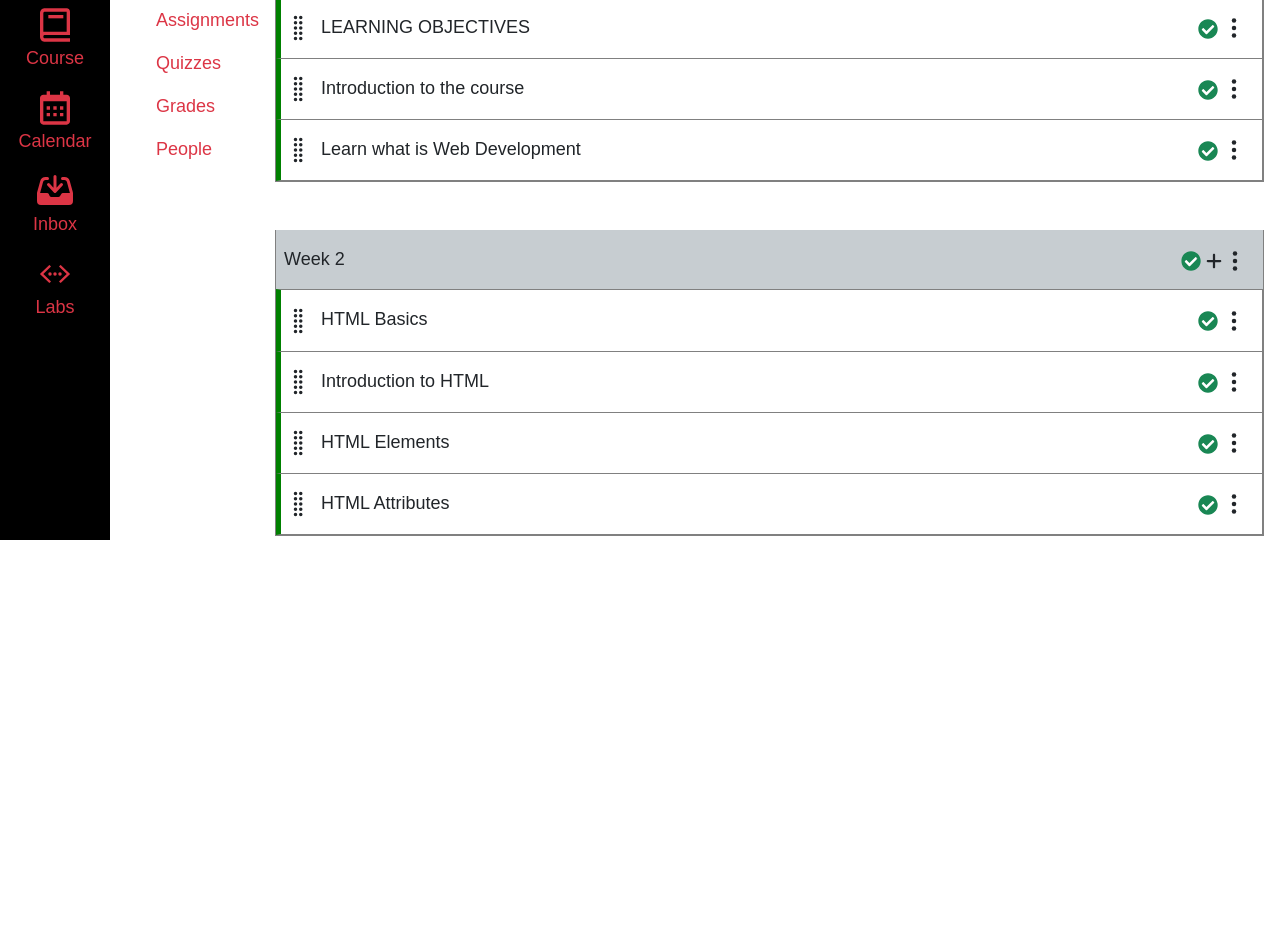
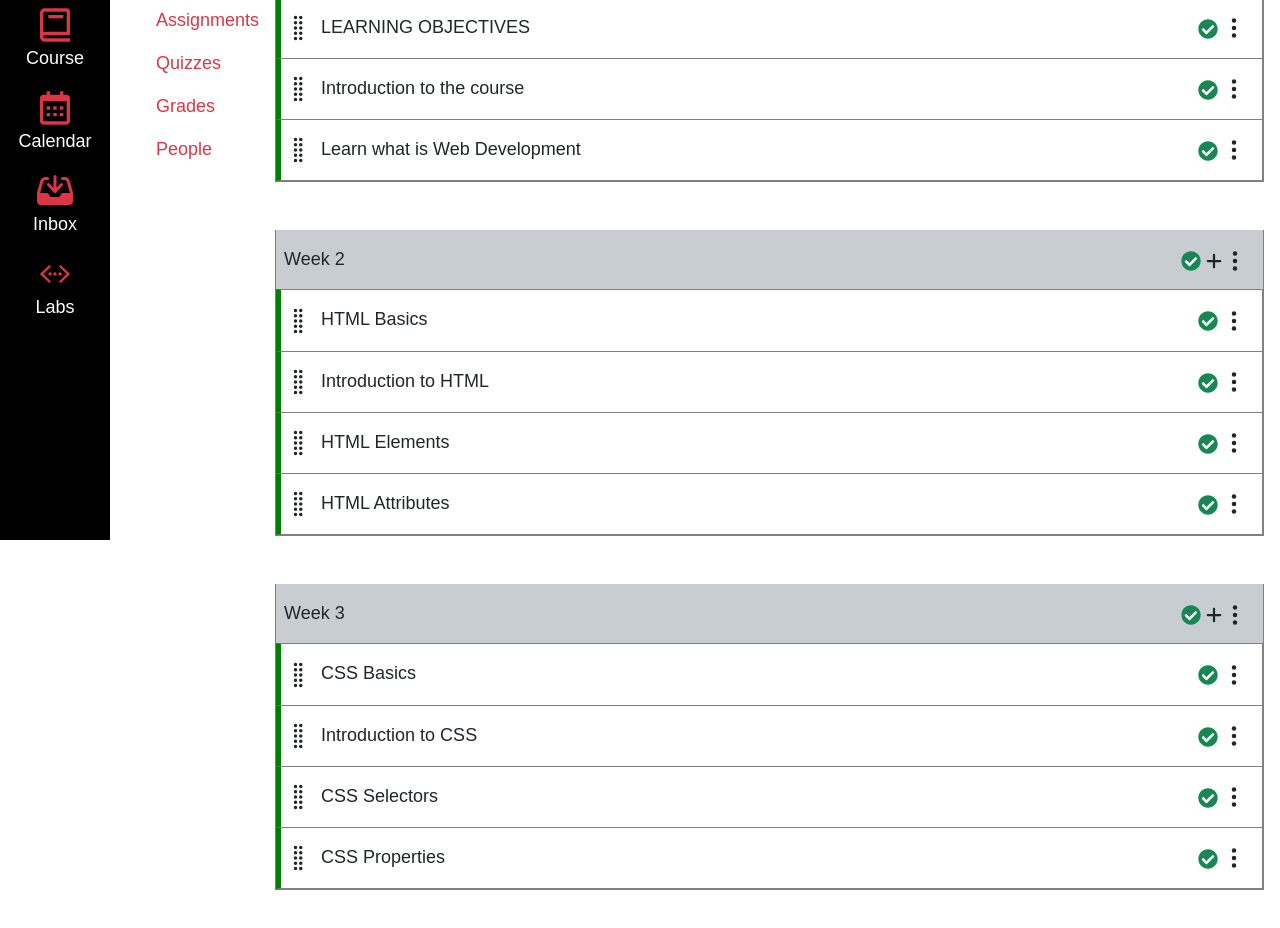
Before and after one commit to Andis-08/kambaz-nextjs-cs5610-fa25, a Next.js app: page /Courses/1234/Modules in a window 1280 px wide. Shown: the part 260-1188 px from the top of the page. Before the commit the page ends 860 px from the top, so only its background shows below. Built offline with nearby package versions, Linux system fonts and the light colour scheme.

Commit message:
Rubric edits

```diff
--- a/app/(Kambaz)/Courses/[cid]/Modules/ModulesControls.tsx
+++ b/app/(Kambaz)/Courses/[cid]/Modules/ModulesControls.tsx
@@ -7,6 +7,7 @@ import {
 } from "react-bootstrap";
 import { FaPlus } from "react-icons/fa6";
 import GreenCheckmark from "./GreenCheckmark";
+import { IoBanOutline } from "react-icons/io5";
 export default function ModulesControls() {
   return (
     <div id="wd-modules-controls" className="text-nowrap">
@@ -34,10 +35,10 @@ export default function ModulesControls() {
             <GreenCheckmark /> Publish modules only
           </DropdownItem>
           <DropdownItem id="wd-unpublish-all-modules-and-items">
-            <GreenCheckmark /> Unpublish all modules and items
+            <IoBanOutline /> Unpublish all modules and items
           </DropdownItem>
           <DropdownItem id="wd-unpublish-modules-only">
-            <GreenCheckmark /> Unpublish modules only
+            <IoBanOutline /> Unpublish modules only
           </DropdownItem>
         </DropdownMenu>
       </Dropdown>
--- a/app/(Kambaz)/Courses/[cid]/Modules/page.tsx
+++ b/app/(Kambaz)/Courses/[cid]/Modules/page.tsx
@@ -65,6 +65,33 @@ export default function Modules() {
             </ListGroup.Item>
           </ListGroup>
         </ListGroup.Item>
+        <ListGroup.Item className="wd-module p-0 mb-5 fs-5 border-gray">
+          <div className="wd-title p-3 ps-2 bg-secondary">
+            Week 3 <ModuleControlButtons />
+          </div>
+          <ListGroup className="wd-lessons rounded-0">
+            <ListGroup.Item className="wd-lesson p-3 ps-1">
+              <BsGripVertical className="me-2 fs-3" />
+              CSS Basics
+              <LessonControlButtons />
+            </ListGroup.Item>
+            <ListGroup.Item className="wd-lesson p-3 ps-1">
+              <BsGripVertical className="me-2 fs-3" />
+              Introduction to CSS
+              <LessonControlButtons />
+            </ListGroup.Item>
+            <ListGroup.Item className="wd-lesson p-3 ps-1">
+              <BsGripVertical className="me-2 fs-3" />
+              CSS Selectors
+              <LessonControlButtons />
+            </ListGroup.Item>
+            <ListGroup.Item className="wd-lesson p-3 ps-1">
+              <BsGripVertical className="me-2 fs-3" />
+              CSS Properties
+              <LessonControlButtons />
+            </ListGroup.Item>
+          </ListGroup>
+        </ListGroup.Item>
       </ListGroup>
     </div>
   );
--- a/app/(Kambaz)/Navigation.tsx
+++ b/app/(Kambaz)/Navigation.tsx
@@ -53,7 +53,7 @@ export default function KambazNavigation() {
         >
           <BiBook className="fs-1 text-danger" />
           <br />
-          Course
+          <span className="text-white">Course</span>
         </Link>
       </ListGroup.Item>
       <ListGroup.Item className="border-0 bg-black text-center">
@@ -64,7 +64,7 @@ export default function KambazNavigation() {
         >
           <BiCalendar className="fs-1 text-danger" />
           <br />
-          Calendar
+          <span className="text-white">Calendar</span>
         </Link>
       </ListGroup.Item>
       <ListGroup.Item className="border-0 bg-black text-center">
@@ -75,7 +75,7 @@ export default function KambazNavigation() {
         >
           <HiMiniInboxArrowDown className="fs-1 text-danger" />
           <br />
-          Inbox
+          <span className="text-white">Inbox</span>
         </Link>
       </ListGroup.Item>
       <ListGroup.Item className="border-0 bg-black text-center">
@@ -86,7 +86,7 @@ export default function KambazNavigation() {
         >
           <IoIosCodeWorking className="fs-1 text-danger" />
           <br />
-          Labs
+          <span className="text-white">Labs</span>
         </Link>
       </ListGroup.Item>
     </ListGroup>
--- a/app/(Kambaz)/styles.css
+++ b/app/(Kambaz)/styles.css
@@ -15,6 +15,9 @@ body * {
 }
 .wd-dashboard-course {
   width: 300px;
+}
+#wd-dashboard-title {
+  font-size: larger;
 }
 .wd-dashboard-course-description {
   height: 100px;
--- a/app/Labs/Lab2/ForegroundColors.tsx
+++ b/app/Labs/Lab2/ForegroundColors.tsx
@@ -5,7 +5,7 @@ export default function ForegroundColors() {
       <h3 className="wd-fg-color-blue">Foreground color</h3>
       <p className="wd-fg-color-red">
         The text in this paragraph is red but
-        <span className="wd-fg-color-green">this text is green</span>
+        <span className="wd-fg-color-green">&nbsp;this text is green</span>
       </p>
     </div>
   );
```
Also changed, not shown: app/(Kambaz)/Courses/[cid]/Assignments/AssignmentsControls.tsx (+8 -11 lines), app/(Kambaz)/Dashboard/page.tsx (+7 -4 lines).
